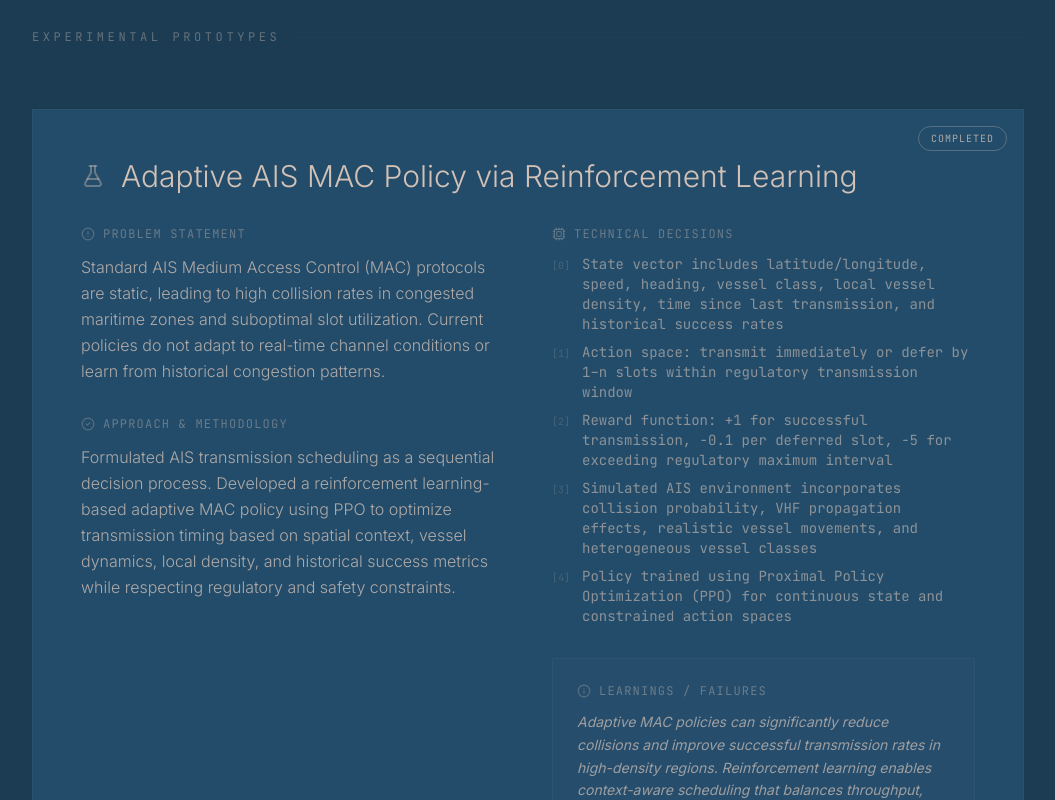
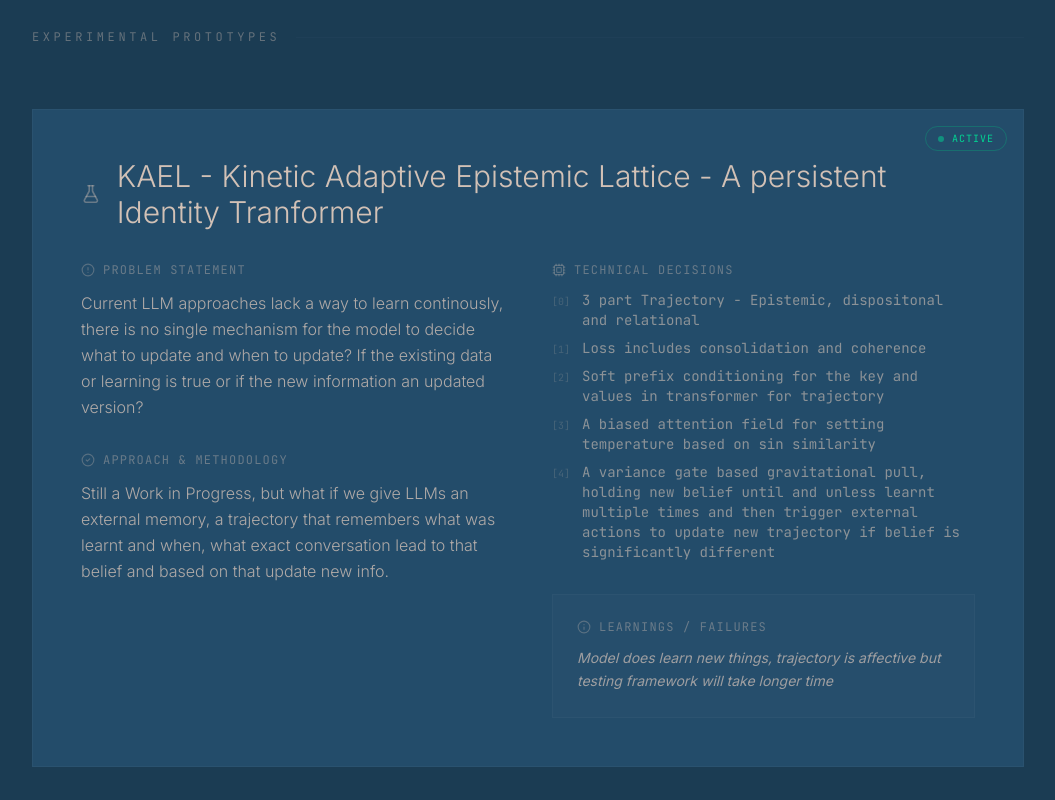
Before and after one commit to p-doshi/pf_2026, a React (Vite) app: page / in a window 1280 px wide. Shown: the part 5280-6080 px from the top of the page, without its empty margins (160-1215 px from the left). Built offline with nearby package versions, Linux system fonts and the light colour scheme.

Commit message:
Update ExperimentLog.tsx

```diff
--- a/src/components/ExperimentLog.tsx
+++ b/src/components/ExperimentLog.tsx
@@ -86,6 +86,20 @@ const Experiment = ({ title, problem, approach, technicalDecisions, learnings, s
 
 export const ExperimentLog = () => {
   const experiments = [
+    {
+    title: "KAEL - Kinetic Adaptive Epistemic Lattice - A persistent Identity Tranformer",
+    problem: "Current LLM approaches lack a way to learn continously, there is no single mechanism for the model to decide what to update and when to update? If the existing data or learning is true or if the new information an updated version?",
+    approach: "Still a Work in Progress, but what if we give LLMs an external memory, a trajectory that remembers what was learnt and when, what exact conversation lead to that belief and based on that update new info.",
+    technicalDecisions: [
+      "3 part Trajectory - Epistemic, dispositonal and relational",
+      "Loss includes consolidation and coherence",
+      "Soft prefix conditioning for the key and values in transformer for trajectory",
+      "A biased attention field for setting temperature based on sin similarity",
+      "A variance gate based gravitational pull, holding new belief until and unless learnt multiple times and then trigger external actions to update new trajectory if belief is significantly different"
+    ],
+    learnings: "Model does learn new things, trajectory is affective but testing framework will take longer time",
+    status: 'active' as const
+  },
   {
     title: "Adaptive AIS MAC Policy via Reinforcement Learning",
     problem: "Standard AIS Medium Access Control (MAC) protocols are static, leading to high collision rates in congested maritime zones and suboptimal slot utilization. Current policies do not adapt to real-time channel conditions or learn from historical congestion patterns.",
```
